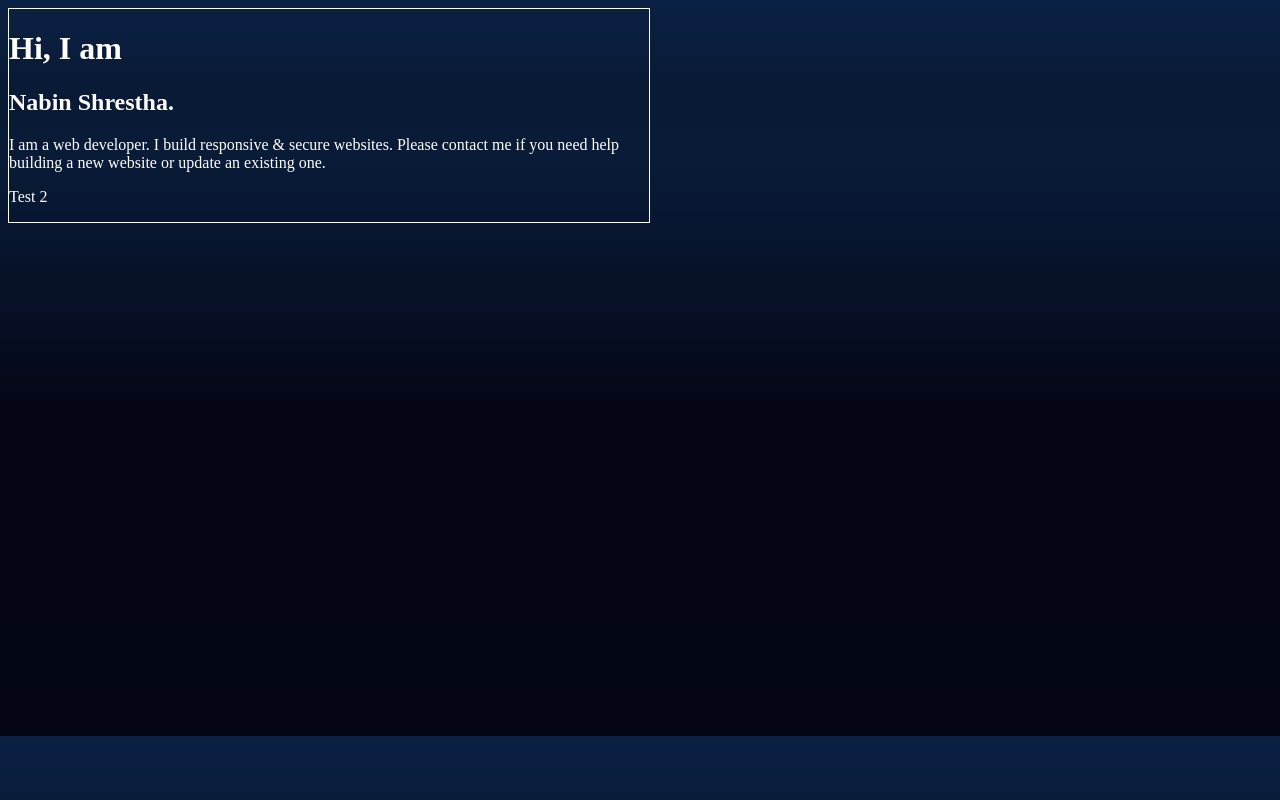
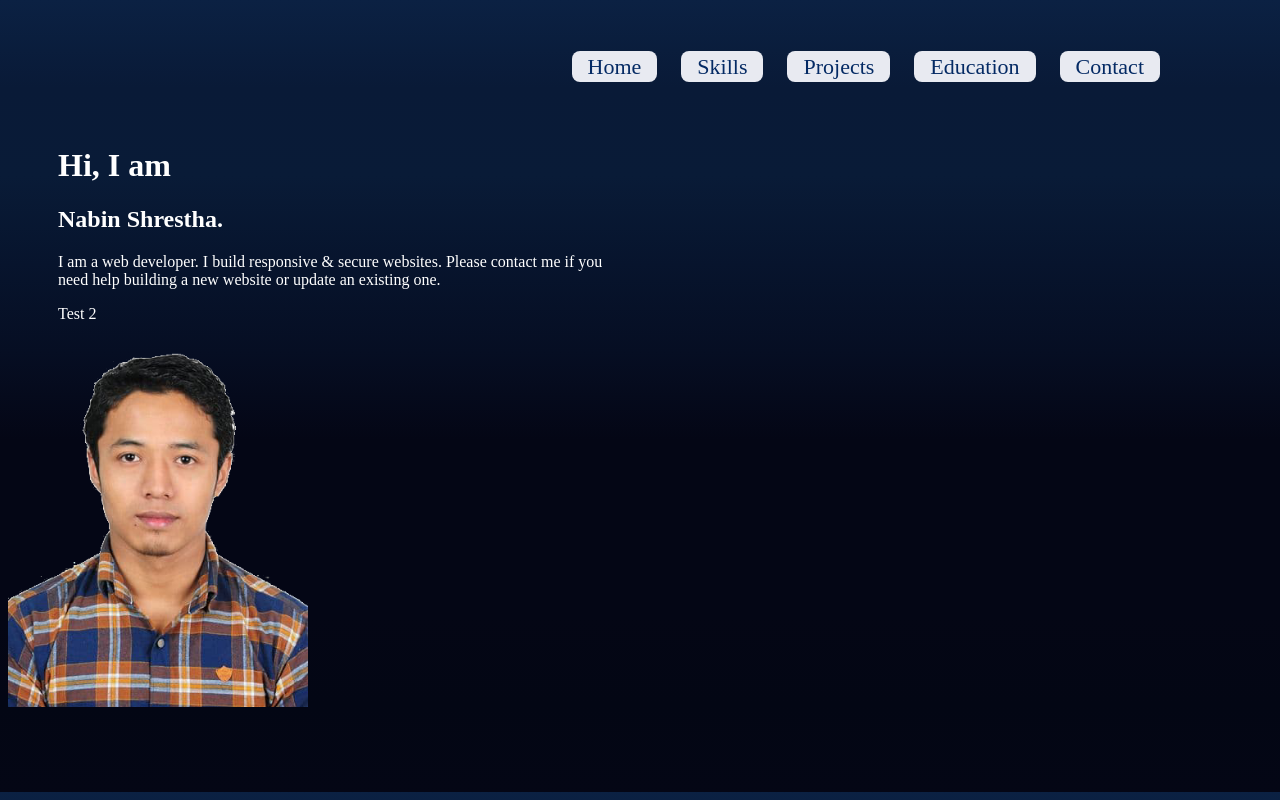
Before and after one commit to Nabins724/Portfolio, a plain HTML site: page index.html in a window 1280 px wide. Drawn offline with Linux system fonts and the light colour scheme.

Commit message:
Navigation-Bar Setup
- Added navigation bar.
- Added profile picture.
- Need to reposition the profile picture.

```diff
--- a/index.html
+++ b/index.html
@@ -7,6 +7,15 @@
     <link rel="stylesheet" type="text/css" href="style.css" />
   </head>
   <body>
+    <div class="nav-bar">
+      <ul>
+        <li><a href="index.html">Home</a></li>
+        <li><a href="index.html">Skills</a></li>
+        <li><a href="index.html">Projects</a></li>
+        <li><a href="index.html">Education</a></li>
+        <li><a href="index.html">Contact</a></li>
+      </ul>
+    </div>
     <div class="main-section">
       <h1>Hi, I am</h1>
       <h2>Nabin Shrestha.</h2>
@@ -16,6 +25,9 @@
         one.
       </p>
       <p>Test 2</p>
+
     </div>
+    <div class="avatar">
+      <img src="./images/profile-pic.png"/></div>
   </body>
 </html>
--- a/style.css
+++ b/style.css
@@ -1,13 +1,47 @@
 body{
     background-image: linear-gradient(#0B2143, #091A37, #091B37, #07142D, #060E23, #040615, #040615, #040615, #030614, #040615);
-    width: 100%;
-    height: 90vh;
+    width: 90%;
+    height: 97vh;
 
 }
+.nav-bar{
+    text-align: right;
+    color: #fff;
+    padding-top: 30px;
+
+}
+.nav-bar li{
+    display: inline;
+    margin-right: 20px;
+    font-size: 22px;
+}
+.nav-bar li:last-child{
+    margin-right: 0;
+}
+.nav-bar li a{
+    padding: 3px 16px;
+    background-color: #e8eaf1;
+    color: #042a64;
+    border-radius: 8px;
+    text-decoration: none;
+    transition: background-color 0.3s ease;
+}
+.nav-bar li a:hover{
+    background-color: #ccc;
+}
+
 .main-section{
+    padding-top: 30px;
     width: 50%;
-    border: 1px solid #fff;
     color: #fff;
     position: relative;
-
+    padding-left: 50px;
 }
+.avatar{
+    width: 300px;
+    height: 300px;
+    text-align: right;
+}
+.avatar img{
+    max-width: 100%;
+}
```
Also changed, not shown: images/profile-pic.png (added).
